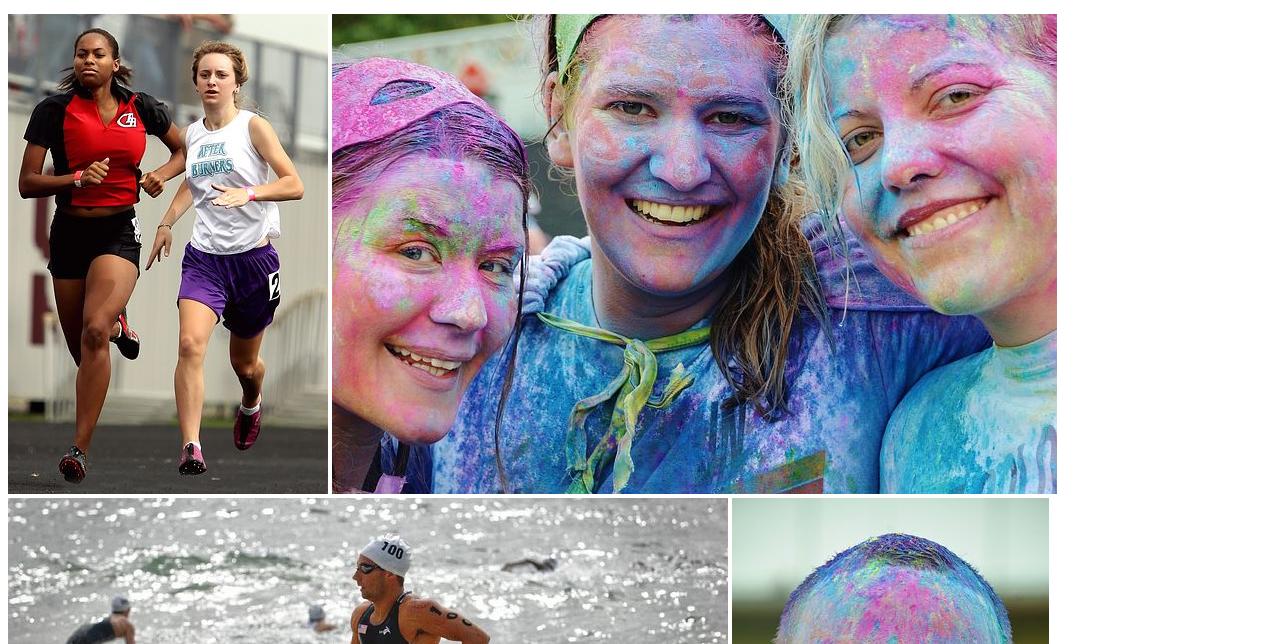
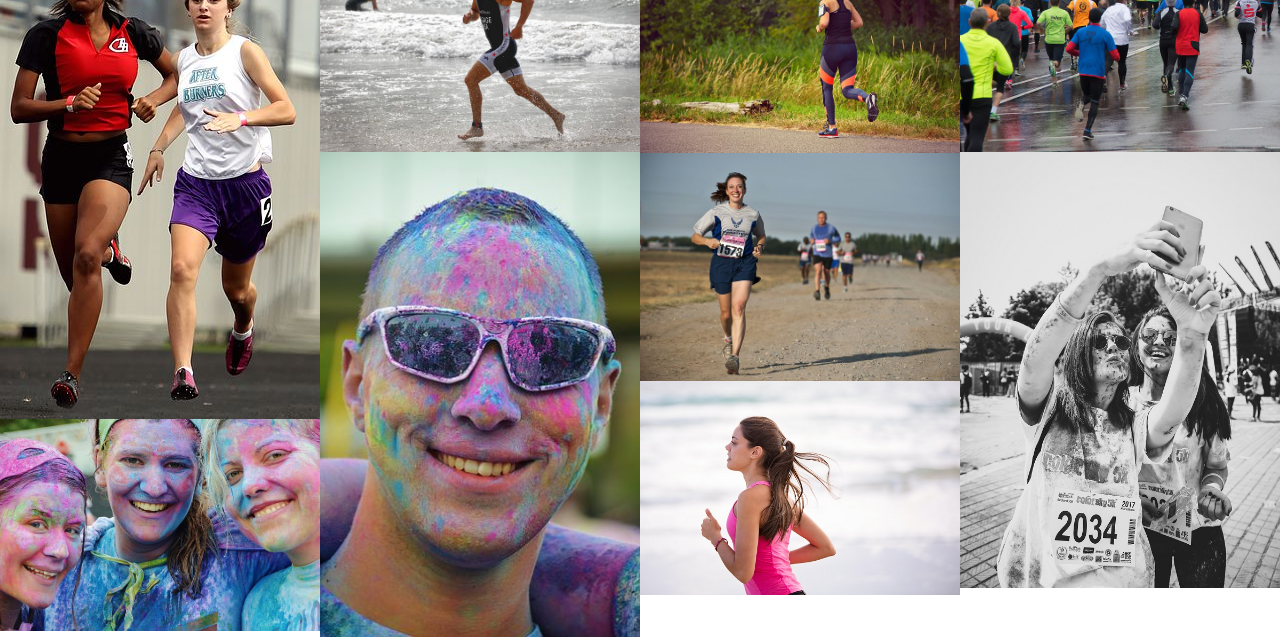
Before and after one commit to Mrekyle/love-running, a plain HTML site: page gallery.html in a window 1280 px wide. Shown: the part 136-780 px from the top of the page. Drawn offline with nearby package versions, Linux system fonts and the light colour scheme; the site is published under a folder, as on GitHub Pages, so addresses that start at the root find nothing.

Commit message:
Fix style sheet routing pathway.#

```diff
--- a/gallery.html
+++ b/gallery.html
@@ -6,7 +6,7 @@
         <meta name="author" content="Kyle Chart">
         <meta name="descripton" content="">
         <meta name="keywords" content="">
-        <link rel="stylesheet" type="text/css" href="/assets/css/index.css">
+        <link rel="stylesheet" type="text/css" href="assets/css/index.css">
         <title>Love Running</title>
     </head>
     <body>
```
Also changed, not shown: index.html (+1 -1 lines), signup.html (+1 -1 lines).
